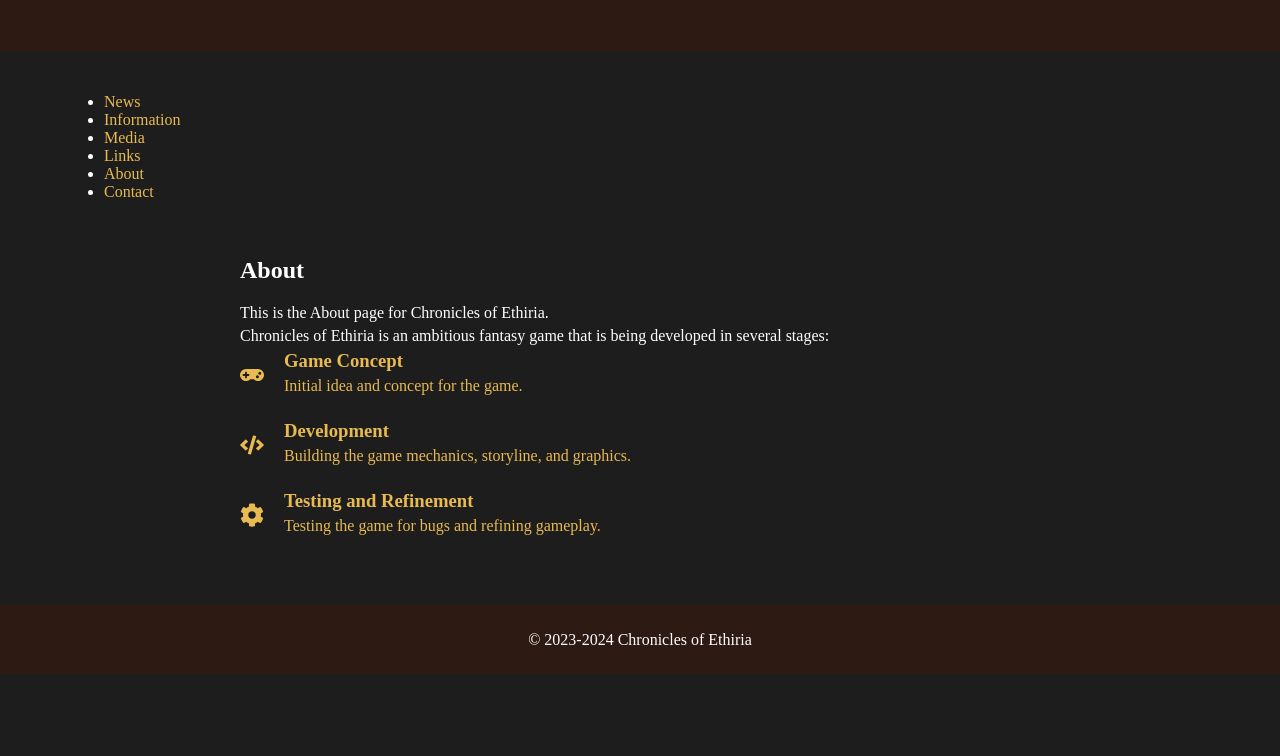
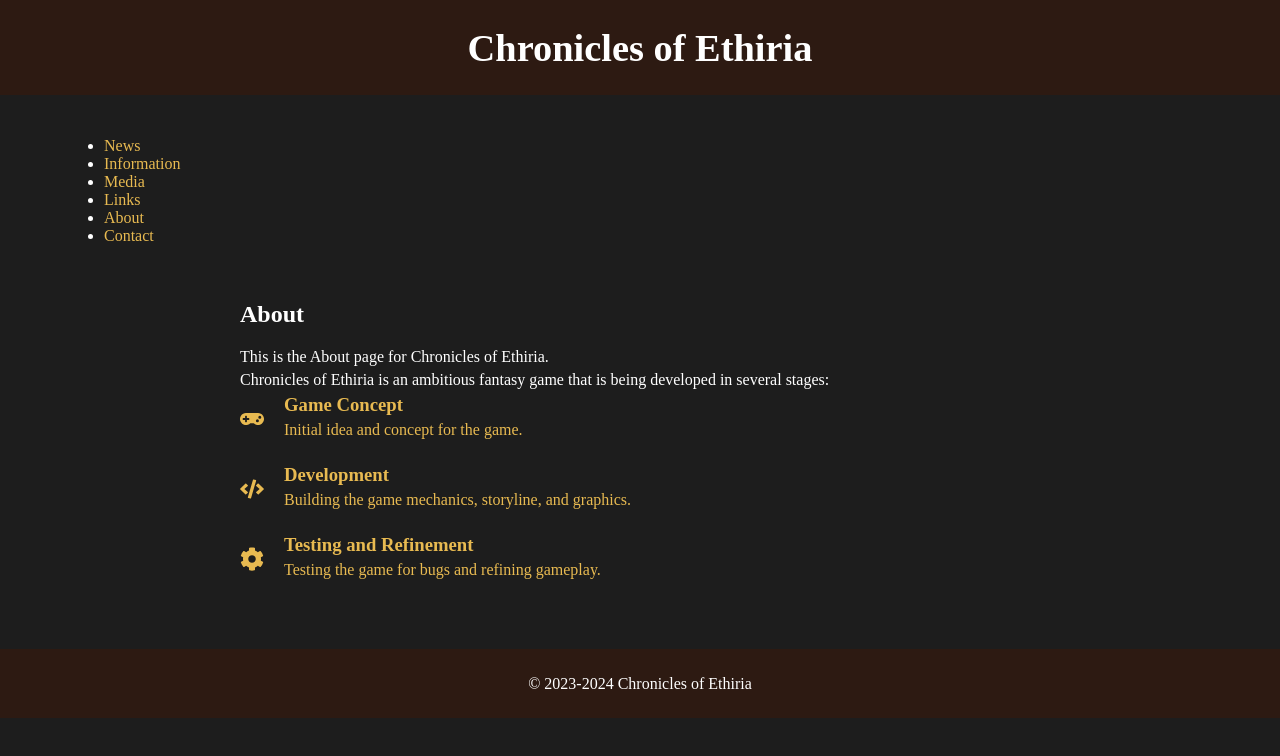
Before and after one commit to asearer/chronicles-of-ethiria, a React (Create React App) app: page /about in a window 1280 px wide. Shown: the top 756 px of the page. Built offline with nearby package versions, Linux system fonts and the light colour scheme.

Commit message:
On branch main  Your branch is up to date with 'origin/main'.  Changes to be committed: 	modified:   src/App.js

```diff
--- a/src/App.js
+++ b/src/App.js
@@ -8,7 +8,7 @@ function App() {
     <Router>
       <div className="App">
         <header>
-
+          <h1>Chronicles of Ethiria</h1>
         </header>
         <main>
         <Navbar />
```
